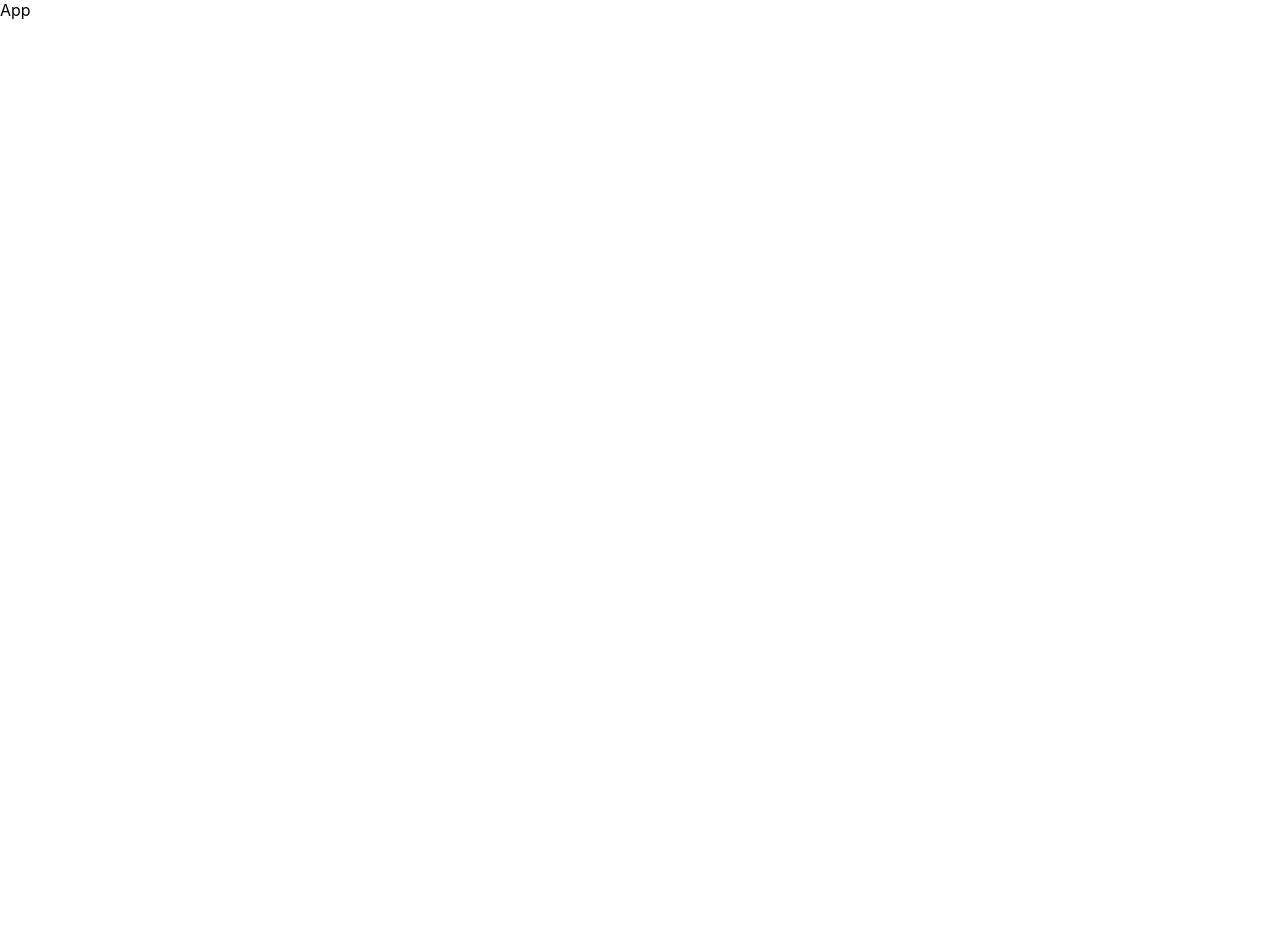
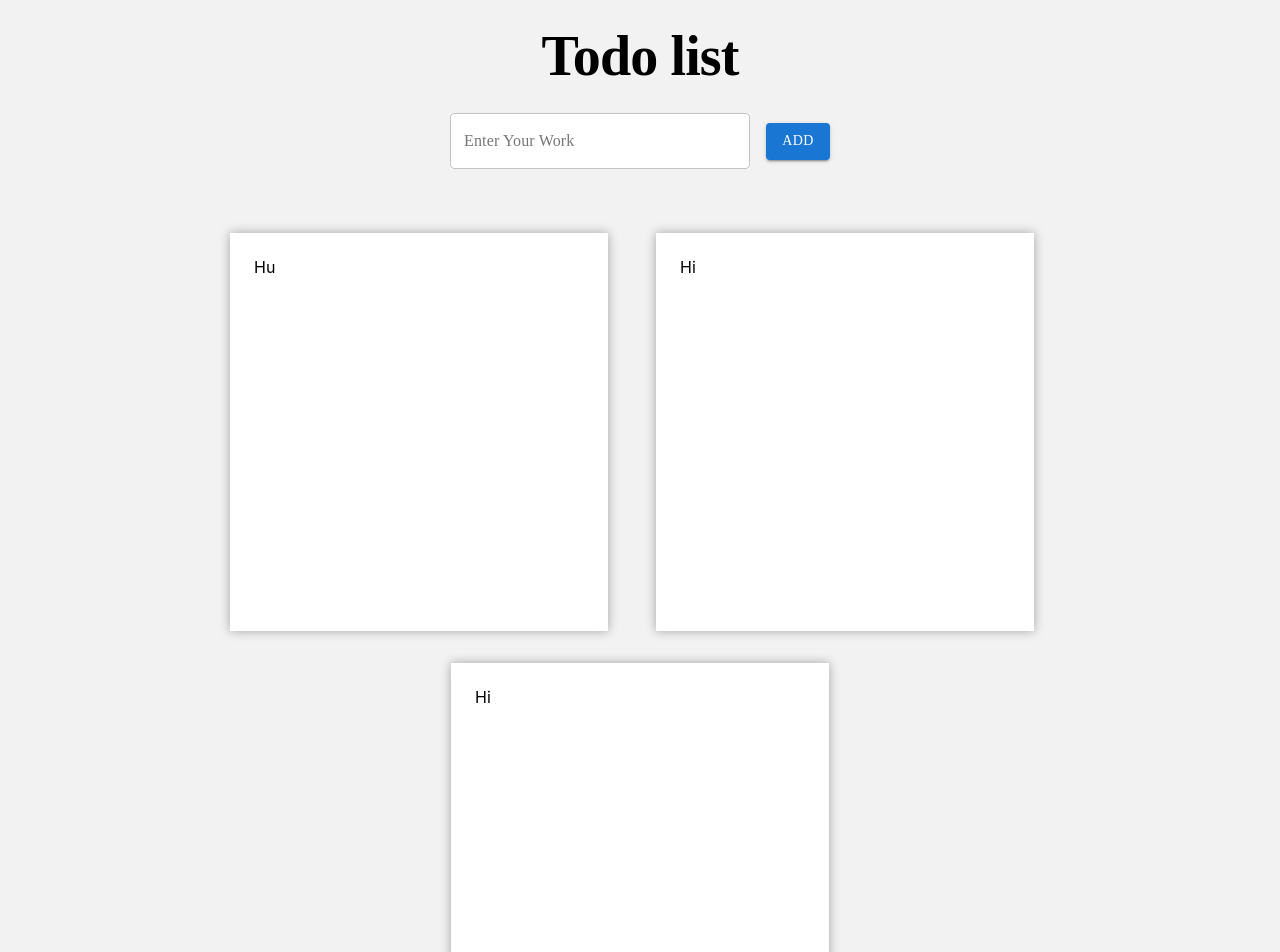
Before and after one commit to hammadsheikh07/todo-list, a React (Create React App) app: page / in a window 1280 px wide. Shown: the top 952 px of the page. Before the commit the page ends 800 px from the top, so only its background shows below. Built offline with nearby package versions, Linux system fonts and the light colour scheme.

Commit message:
basic layout design (sections and inputs)

```diff
--- a/public/index.html
+++ b/public/index.html
@@ -2,12 +2,12 @@
 <html lang="en">
   <head>
     <meta charset="utf-8" />
-    <link rel="icon" href="%PUBLIC_URL%/favicon.ico" />
+    <link rel="icon" href="%PUBLIC_URL%/icon.ico" />
     <meta name="viewport" content="width=device-width, initial-scale=1" />
     <meta name="theme-color" content="#000000" />
     <meta
-      name="description"
-      content="Web site created using create-react-app"
+      name="todo list"
+      content="todo list web app created on react to help you in your daily tasks"
     />
     <link rel="apple-touch-icon" href="%PUBLIC_URL%/logo192.png" />
     <!--
@@ -24,7 +24,7 @@
       work correctly both with client-side routing and a non-root public URL.
       Learn how to configure a non-root public URL by running `npm run build`.
     -->
-    <title>React App</title>
+    <title>Todo List</title>
   </head>
   <body>
     <noscript>You need to enable JavaScript to run this app.</noscript>
--- a/src/App.js
+++ b/src/App.js
@@ -1,9 +1,91 @@
-import React from 'react'
+import React from "react";
+import { Typography, TextField, Button } from "@mui/material";
+import { Box } from "@mui/system";
+import { useState } from "react";
+const App = () => {
+  const [newWork, changeWork] = useState("");
+  function addwork(e) {
+    e.preventDefault();
+    console.log(newWork);
+  }
+  return (
+    <div backgroundColor="#f2f2f2">
+      <Box
+        display="flex"
+        flexDirection="column"
+        sx={{ backgroundColor: "#f2f2f2" }}
+      >
+        <Box
+          mt={3}
+          display="flex"
+          flexDirection="column"
+          alignItems="center"
+          justifyContent="center"
+          mx="auto"
+        >
+          <Typography variant="h1" sx={{ textAlign: "center" }}>
+            Todo list
+          </Typography>
+          <form onSubmit={(e) => addwork(e)}>
+            <Box mt={3} px={10} display="flex" alignItems="center">
+              <TextField
+                onChange={(e) => changeWork(e.target.value)}
+                multiline
+                maxRows={3}
+                value={newWork}
+                sx={{ minWidth: "300px",backgroundColor:"white" }}
+                label="Enter Your Work"
+              ></TextField>
+              <Button sx={{ ml: 2 }} variant="contained" type="submit">
+                Add
+              </Button>
+            </Box>
+          </form>
+        </Box>
+        <Box display="flex" mx="auto" alignItems="center" justifyContent="center"  py={4} sx={{ flexWrap: "wrap" }}>
+          <Box
+            mx={2}
+            p={3}
+            mt={4}
+            sx={{
+              width: "330px",
+              height: "350px",
+              backgroundColor: "white",
+              boxShadow: "0 0 10px rgba(0,0,0,0.33)",
+            }}
+          >
+            <Box>Hu</Box>
+          </Box>
+          <Box
+            mx={4}
+            p={3}
+            mt={4}
+            sx={{
+              width: "330px",
+              height: "350px",
+              backgroundColor: "white",
+              boxShadow: "0 0 10px rgba(0,0,0,0.33)",
+            }}
+          >
+            Hi
+          </Box>
+          <Box
+            mx={4}
+            p={3}
+            mt={4}
+            sx={{
+              width: "330px",
+              height: "350px",
+              backgroundColor: "white",
+              boxShadow: "0 0 10px rgba(0,0,0,0.33)",
+            }}
+          >
+            Hi
+          </Box>
+        </Box>
+      </Box>
+    </div>
+  );
+};
 
-const App = () => {
-  return (
-    <div>App</div>
-  )
-}
-
-export default App
+export default App;
--- /dev/null
+++ b/src/Theme.js
@@ -0,0 +1,21 @@
+import { createTheme } from "@mui/material/styles";
+
+// Create a theme instance.
+const theme = createTheme({
+  typography: {
+    allVariants: {
+      fontFamily: "Poppins",
+      color:"#000000"
+    },
+    body1:{
+      color:"#1A1A1A99"
+    },
+    h1:
+    {
+      fontSize:"56px",
+      fontWeight:"600"
+    }
+  },
+});
+
+export default theme;
--- a/src/index.css
+++ b/src/index.css
@@ -1,4 +1,5 @@
 body {
+  background-color: "#f2f2f2";
   margin: 0;
   font-family: -apple-system, BlinkMacSystemFont, 'Segoe UI', 'Roboto', 'Oxygen',
     'Ubuntu', 'Cantarell', 'Fira Sans', 'Droid Sans', 'Helvetica Neue',
--- a/src/index.js
+++ b/src/index.js
@@ -1,13 +1,17 @@
-import React from 'react';
-import ReactDOM from 'react-dom/client';
-import './index.css';
-import App from './App';
-import reportWebVitals from './reportWebVitals';
+import React from "react";
+import ReactDOM from "react-dom/client";
+import "./index.css";
+import App from "./App";
+import {  ThemeProvider } from '@mui/material/styles';
+import reportWebVitals from "./reportWebVitals";
+import theme from "./Theme";
 
-const root = ReactDOM.createRoot(document.getElementById('root'));
+const root = ReactDOM.createRoot(document.getElementById("root"));
 root.render(
   <React.StrictMode>
-    <App />
+    <ThemeProvider theme={theme}>
+      <App />
+    </ThemeProvider>
   </React.StrictMode>
 );
 
```
Also changed, not shown: 1 other file (tests, documents, lock files or other folders).
